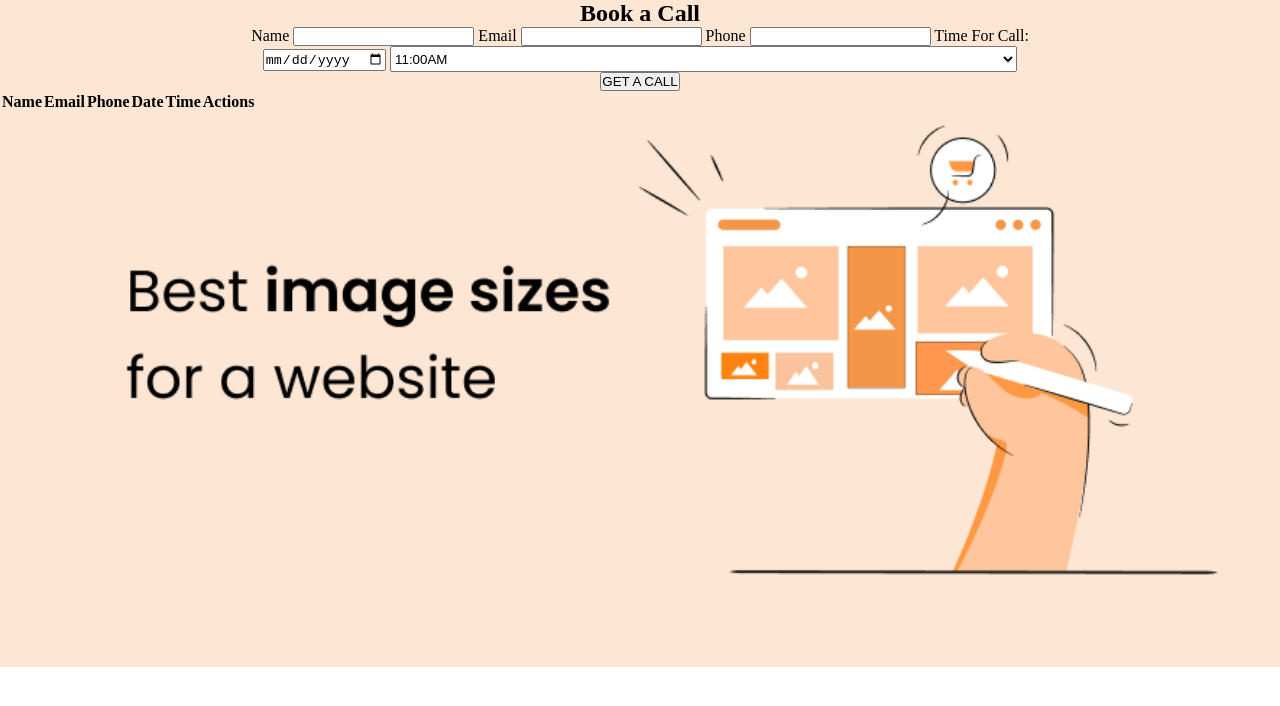
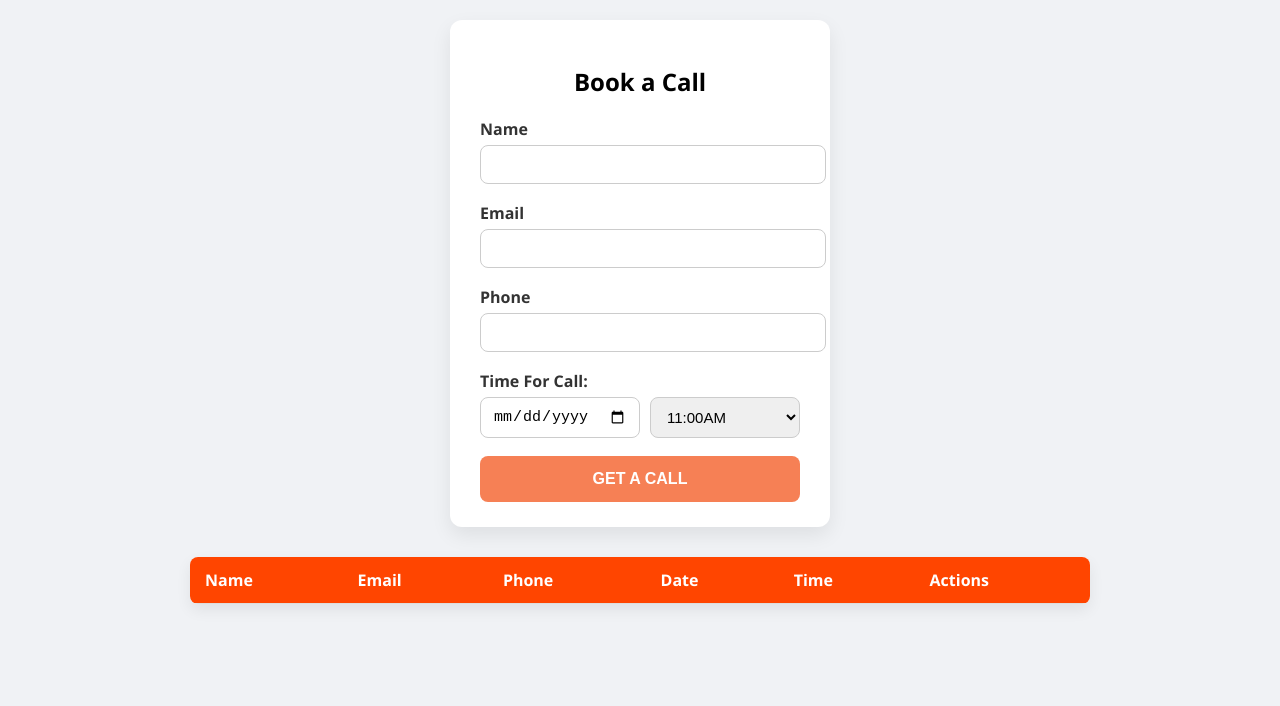
Before and after one commit to alurtaher/Booking-AppointmentApp, a plain HTML site: page Booking Appointment App/index.html in a window 1280 px wide. Drawn offline with nearby package versions, Linux system fonts and the light colour scheme; no server answers.

Commit message:
Update style.css

```diff
--- a/Booking Appointment App/style.css
+++ b/Booking Appointment App/style.css
@@ -1,75 +1,108 @@
-* {
+body {
     margin: 0;
-    padding: 0;
+    padding: 20px;
+    font-family: 'Segoe UI', sans-serif;
+    background-color: #f0f2f5;
 }
 
-body {
-    background-image: url(img.webp);
-    background-repeat: no-repeat;
-    background-size: cover;
-    text-align: center;
+/* Form styling */
+form {
+    background-color: #ffffff;
+    padding: 25px 30px;
+    border-radius: 12px;
+    box-shadow: 0 8px 20px rgba(0, 0, 0, 0.08);
+    width: 320px; /* reduced from 400px */
+    margin: 0 auto 30px auto;
 }
 
-img {
-    height: 100%;
-    width: 100%;
-}
-
-#main {
-    height: 430px;
-    width: 700px;
-    border: 1px solid orange;
-    border-radius: 8px;
-    background-color: whitesmoke;
-    margin: 10px;
-    display: inline-block;
-}
-
-#call {
-    font-size: 55px;
-    font-weight: 800;
-    opacity: 20%;
-    position: absolute;
-    top: 27px;
-    left: 720px;
-}
-
-#book {
-    font-size: 25px;
-    margin: 0 35%;
-    color: orange;
-    margin: 30px;
-    font-weight: 750;
-}
-
-#book2 {
-    font-size: 14px;
-    font-family: 'Times New Roman', Times, serif;
-    font-weight: 200;
+/* Form headings */
+form h2 {
+    text-align: center;
     margin-bottom: 20px;
 }
 
-.formInputs {
-    width: 690px;
-    height: 24px;
-    margin: 4px;
-    border-radius: 5px;
+/* Labels */
+form label {
+    display: block;
+    margin-bottom: 5px;
+    font-weight: 600;
+    color: #333;
 }
 
-#date,
-#time {
-    width: 49%;
-    height: 26px;
+/* Inputs and selects */
+form input,
+form select {
+    width: 100%;
+    padding: 10px 12px;
+    margin-bottom: 18px;
+    border: 1px solid #ccc;
+    border-radius: 8px;
+    font-size: 15px;
+    outline: none;
+    transition: border-color 0.3s ease;
 }
 
-input::placeholder {
-    font-size: 20px;
+form input:focus,
+form select:focus {
+    border-color: #3d79f2;
 }
 
-#submit{
-    color: white;
-    background-color: orange;
-    height: 50px;
-    margin-top: 20px;
-    font-size: 30px;
+/* Date and Time on one line */
+.date-time-row {
+    display: flex;
+    gap: 10px;
 }
+
+.date-time-row input,
+.date-time-row select {
+    flex: 1;
+}
+
+/* Button */
+form button {
+    width: 100%;
+    padding: 14px;
+    background-color: rgb(246, 128, 85);
+    color: #fff;
+    border: none;
+    border-radius: 8px;
+    font-size: 16px;
+    font-weight: 600;
+    cursor: pointer;
+    transition: background-color 0.3s ease;
+}
+
+form button:hover {
+    background-color:orangered;
+}
+
+/* Table styling */
+#tableContainer {
+    width: 90%;
+    max-width: 900px;
+    margin: 0 auto;
+}
+
+table {
+    width: 100%;
+    border-collapse: collapse;
+    background-color: #ffffff;
+    border-radius: 8px;
+    overflow: hidden;
+    box-shadow: 0 6px 15px rgba(0, 0, 0, 0.07);
+}
+
+table thead {
+    background-color: orangered;
+    color: #ffffff;
+}
+
+table th, table td {
+    padding: 12px 15px;
+    text-align: left;
+    border-bottom: 1px solid #ddd;
+}
+
+table tbody tr:hover {
+    background-color: #f2f4f8;
+}
```
